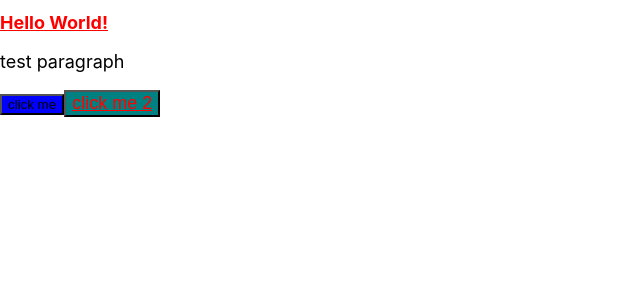
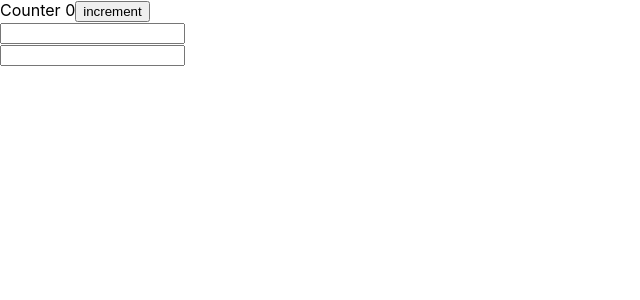
Before and after one commit to sejoxweb/ReactB102_class_19, a React (Create React App) app: page / in a window 1280 px wide. Shown: the top 300 px of the page, without its empty margins (0-640 px from the left). Built offline with nearby package versions, Linux system fonts and the light colour scheme.

Commit message:
usecallback and react memo

```diff
--- a/src/App.js
+++ b/src/App.js
@@ -2,16 +2,16 @@
 
 import "./App.css";
 import { StyledButton } from "./components/Button";
+import ExampleUseCallBack from "./components/ExampleUseCallBack";
 
 import css from "./test.module.css";
-
-console.log("css>>", css);
 
 function App() {
   return (
     <div>
+      <ExampleUseCallBack />
       {/* <ControlledAndUnControlled /> */}
-      <h1
+      {/* <h1
         className={`heading ${css.test} ${css.test2}`}
         style={{ fontSize: "40px" }}
       >
@@ -21,7 +21,7 @@ function App() {
       <StyledButton variant="primary">click me</StyledButton>
       <StyledButton className={`heading ${css.test} ${css.test2}`}>
         click me 2
-      </StyledButton>
+      </StyledButton> */}
     </div>
   );
 }
--- /dev/null
+++ b/src/components/Counter.jsx
@@ -0,0 +1,13 @@
+import React from "react";
+
+const Counter = ({ count, increment }) => {
+  console.log("rendered counter");
+  return (
+    <div>
+      Counter {count}
+      <button onClick={increment}>increment</button>
+    </div>
+  );
+};
+
+export default React.memo(Counter);
--- /dev/null
+++ b/src/components/ExampleUseCallBack.jsx
@@ -0,0 +1,21 @@
+import React, { useState, useCallback } from "react";
+import Counter from "./Counter";
+import NameChange from "./NameChange";
+
+const ExampleUseCallBack = () => {
+  const [count, setCount] = useState(0);
+  const [name, setName] = useState("");
+
+  const handleIncrement = useCallback(() => setCount((count) => count + 1), []);
+
+  const handleNameChange = (e) => setName(e.target.value); //useCallback((e) => setName(e.target.value), []);
+
+  return (
+    <div>
+      <Counter count={count} increment={handleIncrement} />
+      <NameChange name={name} onChange={handleNameChange} />
+    </div>
+  );
+};
+
+export default ExampleUseCallBack;
--- /dev/null
+++ b/src/components/NameChange.jsx
@@ -0,0 +1,19 @@
+import React, { useState } from "react";
+
+const NameChange = ({ name, onChange }) => {
+  const [age, setAge] = useState("");
+
+  console.log("rendered namechange");
+
+  return (
+    <div>
+      <input onChange={onChange} />
+      <br />
+      {name}
+      <input onChange={(e) => setAge(e.target.value)} />
+      {age}
+    </div>
+  );
+};
+
+export default React.memo(NameChange);
```
